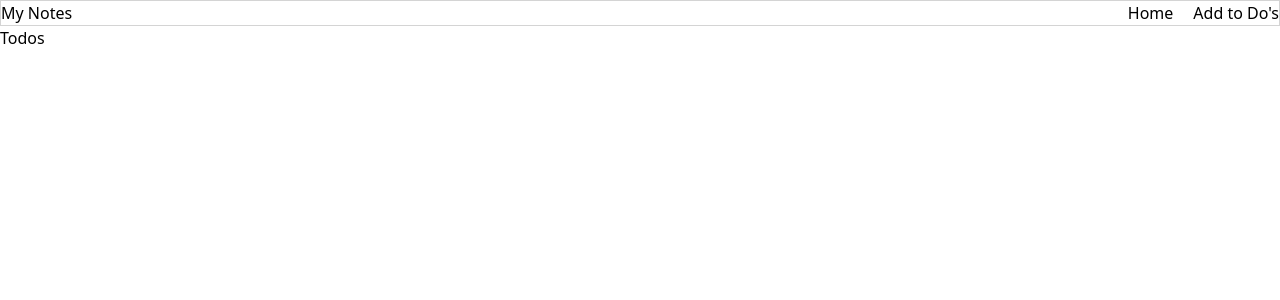
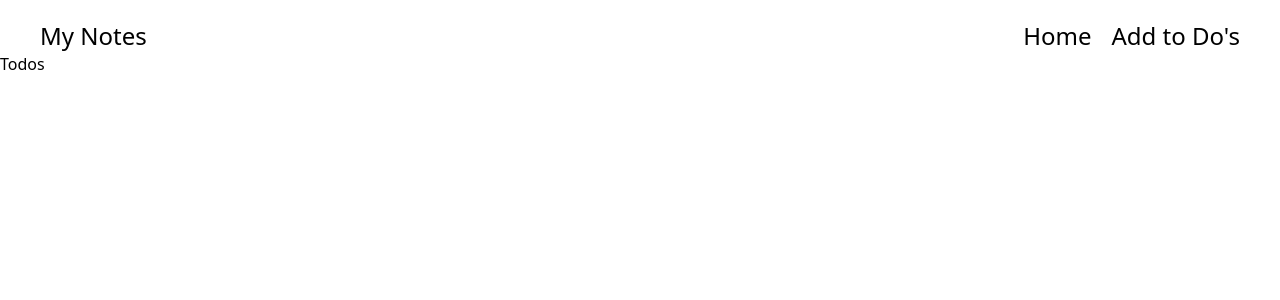
Before and after one commit to N-Berns/TodoList, a React (Vite) app: page / in a window 1280 px wide. Shown: the top 300 px of the page. Built offline with nearby package versions, Linux system fonts and the light colour scheme.

Commit message:
anohter push

```diff
--- a/src/components/Nav.jsx
+++ b/src/components/Nav.jsx
@@ -3,15 +3,15 @@ import { Link } from "react-router-dom";
 
 const Nav = () => {
   return (
-    <nav className="flex flex-row justify-between items-center border border-neutral-300 max-w-7xl">
-      <h1>My Notes</h1>
+    <nav className="flex flex-row justify-between items-center border-neutral-300 max-w-7xl mt-5 px-10">
+      <h1 className="text-2xl">My Notes</h1>
       <ul className="flex flex-row gap-x-5">
-        <li>
-          <Link to={"/"}>Home</Link>
+        <li >
+          <Link to={"/"} className="text-2xl hover:text-pink-500">Home</Link>
         </li>
         <li>
           {" "}
-          <Link to={"/"}>Add to Do's</Link>
+          <Link to={"/"} className="text-2xl hover:text-pink-500">Add to Do's</Link>
         </li>
       </ul>
     </nav>
--- a/src/layouts/MainLayout.jsx
+++ b/src/layouts/MainLayout.jsx
@@ -2,10 +2,9 @@ import React from "react";
 import Nav from "@/components/Nav";
 import { Outlet } from "react-router-dom";
 
-
 const MainLayout = () => {
   return (
-    <div>
+    <div className="container mx-auto">
       <Nav />
       <Outlet />
     </div>
```
